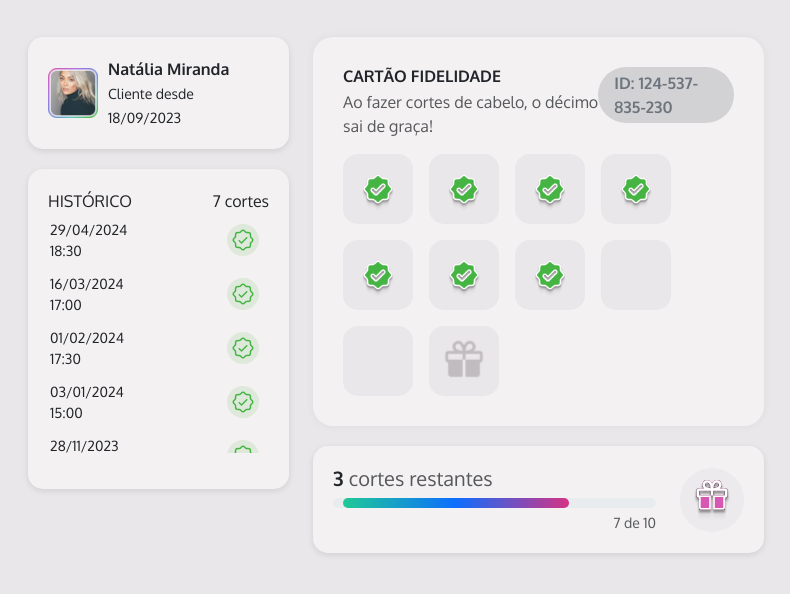
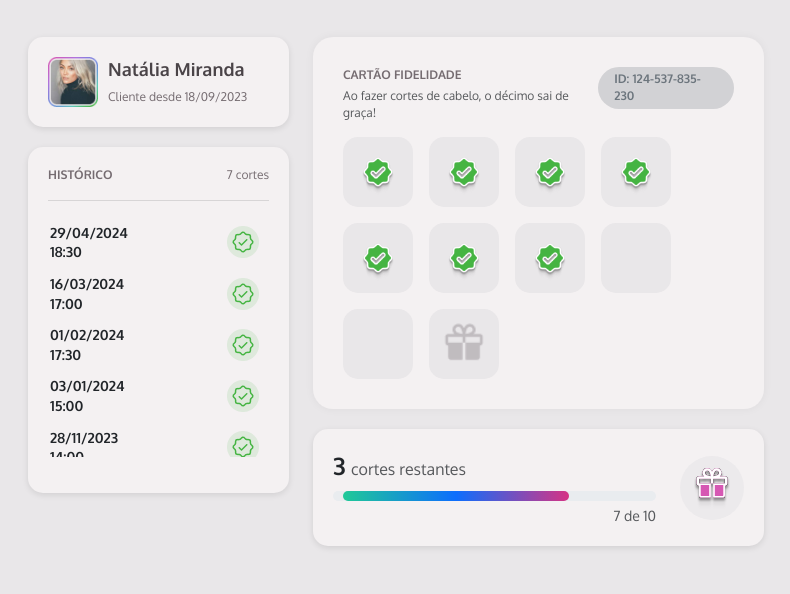
Before and after one commit to darlington-dev/desafio-member-club, a plain HTML site: page index.html in a window 1280 px wide. Shown: the part 182-776 px from the top of the page, without its empty margins (244-1034 px from the left). Drawn offline with nearby package versions, Linux system fonts and the light colour scheme.

Commit message:
Ajuste Layout

```diff
--- a/index.html
+++ b/index.html
@@ -38,23 +38,24 @@
           <div class="profile">
             <img src="assets/Avatar.png" alt="Foto Perfil">
             <div>
-              <strong>Natália Miranda</strong><br>
-              <small>Cliente desde 18/09/2023</small>
+              <strong class="title-sm" style="color: #4a4448;">Natália Miranda</strong><br>
+              <small class="text-xs" style="color: #756c71;"> Cliente desde 18/09/2023</small>
             </div>
           </div>
         </div>
 
         <div class="history">
           <div class="d-flex justify-content-between">
-            <div>HISTÓRICO</div>
-            <div>7 cortes</div>
+            <div class="subtitle-sm" style="color: #756c71;">HISTÓRICO</div>
+            <div class="text-xs" style="color: #756c71;">7 cortes</div>
           </div>
+          <hr style="height:1px;border-width:0;color:gray;background-color:gray">
           <ul>
-            <li>29/04/2024 <br> 18:30 <img src="assets/Icon.png" alt=""></li>
-            <li>16/03/2024 <br> 17:00 <img src="assets/Icon.png" alt=""></li>
-            <li>01/02/2024 <br> 17:30 <img src="assets/Icon.png" alt=""></li>
-            <li>03/01/2024 <br> 15:00 <img src="assets/Icon.png" alt=""></li>
-            <li>28/11/2023 <br> 14:00 <img src="assets/Icon.png" alt=""></li>
+            <li class="subtitle-sm">29/04/2024 <br> 18:30 <img src="assets/Icon.png" alt=""></li>
+            <li class="subtitle-sm">16/03/2024 <br> 17:00 <img src="assets/Icon.png" alt=""></li>
+            <li class="subtitle-sm">01/02/2024 <br> 17:30 <img src="assets/Icon.png" alt=""></li>
+            <li class="subtitle-sm">03/01/2024 <br> 15:00 <img src="assets/Icon.png" alt=""></li>
+            <li class="subtitle-sm">28/11/2023 <br> 14:00 <img src="assets/Icon.png" alt=""></li>
           </ul>
         </div>
 
@@ -66,10 +67,11 @@
         <div class="fidelidade-card">
           <div class="d-flex justify-content-between align-items-start mb-3">
             <div>
-              <h6 class="fw-bold mb-1">CARTÃO FIDELIDADE</h6>
-              <p class="mb-0 text-muted">Ao fazer cortes de cabelo, o décimo sai de graça!</p>
+              <h6 class="fw-bold mb-1 subtitle-sm" style="color: #756c71;">CARTÃO FIDELIDADE</h6>
+              <p class="mb-0 text-muted text-xs" style="color: #756c71;">Ao fazer cortes de cabelo, o décimo sai de
+                graça!</p>
             </div>
-            <div class="bg-secondary bg-opacity-25 px-3 py-1 rounded-pill fw-semibold text-secondary">
+            <div class="bg-secondary bg-opacity-25 px-3 py-1 rounded-pill fw-semibold text-secondary subtitle-sm">
               ID: 124-537-835-230
             </div>
           </div>
@@ -120,7 +122,8 @@
             <!-- Texto e progresso -->
             <div class="flex-grow-1 me-4">
               <h5 class="mb-2 fw-bold">
-                <span class="text-dark">3</span> <span class="fw-normal text-muted">cortes restantes</span>
+                <span class="text-dark title-md">3</span> <span class="fw-normal text-muted text-md">cortes
+                  restantes</span>
               </h5>
 
               <div class="progress rounded-pill" style="height: 10px;">
--- a/style.css
+++ b/style.css
@@ -3,6 +3,47 @@
       font-family: "Oxygen", sans-serif;
       margin: 0;
       padding: 0;
+    }
+
+    .title-md {
+      font-size: 24px;
+      line-height: 140%;
+      font-weight: bold;
+    }
+
+    .title-sm {
+      font-size: 18px;
+      line-height: 140%;
+      font-weight: bold;
+    }
+
+    .subtitle-md {
+      font-size: 14px;
+      line-height: 140%;
+      font-weight: bold;
+      text-transform: uppercase;
+    }
+
+    .subtitle-sm{
+      font-size: 12px;
+      line-height: 140%;
+      font-weight: bold;
+      text-transform: uppercase;
+    }
+
+    .text-md {
+      font-size: 16px;
+      line-height: 140%;
+    }
+
+    .text-sm {
+      font-size: 14px;
+      line-height: 140%;
+    }
+
+    .text-xs {
+      font-size: 12px;
+      line-height: 140%;
     }
 
     body {
@@ -19,7 +60,7 @@
     .input-container {
       position: relative;
       width: 400px;
-       margin-bottom: 40px;
+      margin-bottom: 40px;
     }
 
     .input-container input {
@@ -88,7 +129,7 @@
       object-fit: cover;
     }
 
-    .progress-member{
+    .progress-member {
       margin-top: 20px;
       margin-bottom: 20px;
     }
@@ -148,12 +189,12 @@
       font-size: 20px;
     }
 
-.fidelidade-card {
+    .fidelidade-card {
       max-width: 700px;
       border-radius: 20px;
       background-color: #F4F1F2;
       padding: 30px;
-      box-shadow: 0 0 10px rgba(0,0,0,0.05);
+      box-shadow: 0 0 10px rgba(0, 0, 0, 0.05);
     }
 
     .slot {
@@ -191,7 +232,7 @@
 
 
 
-        .progress-bar {
+    .progress-bar {
       background: linear-gradient(to right, #20c997, #0d6efd, #d63384);
     }
 
```
